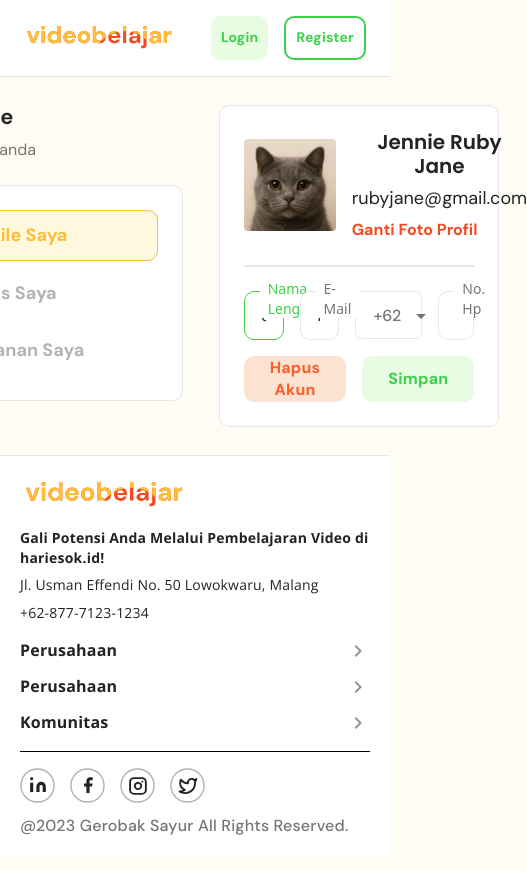
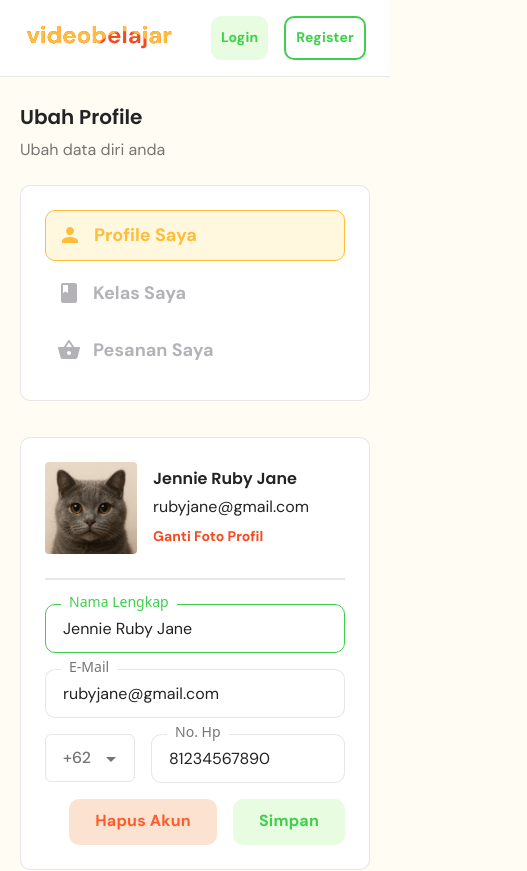
Before and after one commit to AlvitoBryan/Front-End-Intermediate-2A-ReactJS, a React (Vite) app: page /profile in a window 390 px wide. Shown: the top 871 px of the page, 527 px wide, since content can reach past the window. Built offline with nearby package versions, Linux system fonts and the light colour scheme.

Commit message:
⚡️ feat: completed responsive Profile page

```diff
--- a/src/components/Button.jsx
+++ b/src/components/Button.jsx
@@ -92,7 +92,7 @@ export const ButtonRegister = () => {
 
 export const ButtonSimpanProfile = () => {
   return (
-    <button className='flex h-[46px] flex-col justify-center items-center rounded-[10px] bg-[var(--Primary-100,_rgba(226,252,217,0.8))] p-[10px_26px] gap-[8px] text-[#3ECF4C] font-[DM_Sans] text-base font-bold leading-[140%] tracking-[0.2px] transition-colors duration-300 ease-linear hover:bg-[var(--Primary-Default,#3ECF4C)] hover:text-[var(--text-light-primary,#FFF)]'>
+    <button className='flex h-[46px] flex-col justify-center items-center rounded-[10px] bg-[var(--Primary-100,_rgba(226,252,217,0.8))] p-[10px_20px] 365vp:p-[10px_26px] gap-[8px] text-[#3ECF4C] font-[DM_Sans] text-base font-bold leading-[140%] tracking-[0.2px] transition-colors duration-300 ease-linear hover:bg-[var(--Primary-Default,#3ECF4C)] hover:text-[var(--text-light-primary,#FFF)]'>
       Simpan
     </button>
   )
@@ -100,7 +100,7 @@ export const ButtonSimpanProfile = () => {
 
 export const ButtonHapusProfile = () => {
   return (
-    <button className='flex h-[46px] flex-col justify-center items-center rounded-[10px] bg-[#FCE3D1] p-[10px_26px] gap-[8px] text-[#FF5C2B] font-[DM_Sans] text-base font-bold leading-[140%] tracking-[0.2px] transition-colors duration-300 ease-linear hover:bg-[#DB3D1F] hover:text-[var(--text-light-primary,#FFF)]'>
+    <button className='flex h-[46px] flex-col justify-center items-center rounded-[10px] bg-[#FCE3D1] p-[10px_20px] 365vp:p-[10px_26px] gap-[8px] text-[#FF5C2B] font-[DM_Sans] text-base font-bold leading-[140%] tracking-[0.2px] transition-colors duration-300 ease-linear hover:bg-[#DB3D1F] hover:text-[var(--text-light-primary,#FFF)]'>
       Hapus Akun
     </button>
   )
--- a/src/components/ProfileMain.jsx
+++ b/src/components/ProfileMain.jsx
@@ -6,31 +6,31 @@ const ProfileMain = () => {
                 <img className="flex w-[92px] h-[92px] flex-col justify-center items-center rounded-[4px] " src="/images/default_profile_pict.svg" alt="default_profile_pict"/>
 
                 <div className="flex flex-col items-start gap-[8px]">
-                    <h2 className="text-[#222325] text-center font-[Poppins] text-xl font-semibold leading-[120%]">Jennie Ruby Jane</h2>
-                    <h3 className="text-[#222325] text-center font-[DM_Sans] text-lg font-normal leading-[140%] tracking-[0.02px]">rubyjane@gmail.com</h3>
-                    <h3 className="text-[#F64920] text-center font-[DM_Sans] text-base font-bold leading-[140%] tracking-[0.02px]">Ganti Foto Profil</h3>
+                    <h2 className="text-[#222325] text-center font-[Poppins] text-base sm:text-xl font-semibold leading-[120%]">Jennie Ruby Jane</h2>
+                    <h3 className="text-[#222325] text-center font-[DM_Sans] text-base sm:text-lg font-normal leading-[140%] tracking-[0.02px]">rubyjane@gmail.com</h3>
+                    <h3 className="text-[#F64920] text-center font-[DM_Sans] text-sm sm:text-base font-bold leading-[140%] tracking-[0.02px]">Ganti Foto Profil</h3>
                 </div>
             </div>
 
             <hr className="h-[1px] w-full self-stretch border border-[rgba(58,53,65,0.12)]" />
 
             <form className="flex flex-col items-end gap-[16px] self-stretch">
-                <div className="flex items-start gap-[16px] self-stretch">
-                    <div className="relative w-full max-w-[264px]">
+                <div className="flex 1424vp:flex-row flex-col items-start gap-[16px] self-stretch">
+                    <div className="relative w-full 1424vp:max-w-[264px]">
                         <label className="absolute -top-3 left-4 bg-white px-2 text-[#3ECF4C] text-sm font-medium leading-[140%] tracking-[0.02px]">
                             Nama Lengkap
                         </label>
                         <input type="text" value="Jennie Ruby Jane" className="flex h-[49px] w-full p-[0px_17px] flex-col justify-center items-start self-stretch rounded-[10px] border-[1.5px] border-[#3ECF4C] bg-[#FFF] text-[#222325] font-[DM_Sans] text-base font-normal leading-[140%] tracking-[0.02px]"/>
                     </div>
 
-                    <div className="relative w-full max-w-[264px]">
+                    <div className="relative w-full 1424vp:max-w-[264px]">
                         <label className="absolute -top-3 left-4 bg-white px-2 text-[rgba(51,51,51,0.68)] text-sm font-medium leading-[140%] tracking-[0.02px]">
                             E-Mail
                         </label>
                         <input type="text" value="rubyjane@gmail.com" className="flex h-[49px] w-full p-[0px_17px] flex-col justify-center items-start self-stretch rounded-[10px] border-[1.5px] border-[rgba(58,53,65,0.12)] bg-[#FFF] text-[#222325] font-[DM_Sans] text-semibold font-normal leading-[140%] tracking-[0.02px]"/>
                     </div>
 
-                    <div className="flex flex-start gap-[16px] flex-1">
+                    <div className="flex flex-start w-full gap-[16px] flex-1">
                         <div className="w-full max-w-[90px]">
                             <div className="flex h-[48px] p-[0px_12px] flex-col items-start rounded-[6px] border border-[rgba(58,53,65,0.12)] bg-[#FF]">
                                 <div className="flex p-[12px_0px_12px_5px] items-center gap-[8px]">
@@ -40,7 +40,7 @@ const ProfileMain = () => {
                             </div>
                         </div>
 
-                        <div className="relative w-full max-w-[158px]">
+                        <div className="relative w-full 1424vp:max-w-[158px]">
                         <label className="absolute -top-3 left-4 bg-white px-2 text-[rgba(51,51,51,0.68)] text-sm font-medium leading-[140%] tracking-[0.02px]">
                             No. Hp
                         </label>
--- a/src/components/ProfileNavigation.jsx
+++ b/src/components/ProfileNavigation.jsx
@@ -1,11 +1,11 @@
 const ProfileNavigation = () => {
     return(
-        <div className="flex flex-col items-start gap-[24px]">
+        <div className="flex w-full 880vp:max-w-[292px] flex-col items-start gap-[24px]">
             <div className="flex flex-col items-start justify-center gap-[10px] self-stretch">
                 <h2 className="self-stretch text-[#222325] font-[Poppins] text-xl font-semibold leading-[120%]">Ubah Profile</h2>
                 <h3 className="self-stretch text-[rgba(51,51,51,0.68)] font-[DM_Sans] text-base font-normal leading-[140%] tracking-[0.02px]">Ubah data diri anda</h3>
             </div>
-            <div className="flex w-[292px] p-[24px] flex-col items-start gap-[8px] rounded-[10px] border border-[rgba(58,53,65,0.12)] bg-[#FFF]">
+            <div className="flex w-full p-[24px] flex-col items-start gap-[8px] rounded-[10px] border border-[rgba(58,53,65,0.12)] bg-[#FFF]">
                 <div className="flex p-[12px] items-start gap-[12px] self-stretch rounded-[10px] border border-[#FFBD3A] bg-[rgba(255,247,215,0.80)]">
                     <img className="flex items-start" src="/images/person_profiles.svg" alt="person_profile" />
                     <h2 className="flex text-[#FFBD3A] text-center font-[DM_Sans] text-lg font-bold leading-[140%] tracking-[0.02px]">Profile Saya</h2>
--- a/src/globals.css
+++ b/src/globals.css
@@ -5,6 +5,11 @@
 
 @import "tailwindcss";
 
+@theme {
+    --breakpoint-1424vp: 89rem;
+    --breakpoint-880vp: 55rem;
+    --breakpoint-365vp: 22.813rem;
+}
 
 * {
     box-sizing: border-box;
@@ -20,6 +25,7 @@ html, body, #root {
     margin: 0;
     padding: 0;
 }
+
 
 .scrollbar-hide::-webkit-scrollbar {
     display: none;
--- a/src/pages/profile/index.jsx
+++ b/src/pages/profile/index.jsx
@@ -6,7 +6,7 @@ const Profile = () => {
     return(
         <>
             <Navigation/>
-            <div className="flex w-full p-[28px_20px] md:p-[110px_120px] items-start justify-center gap-[36px]">
+            <div className="flex w-full flex-col 880vp:flex-row p-[28px_20px] md:p-[28px_55px] lg:p-[110px_120px] items-start justify-center gap-[36px]">
                 <ProfileNavigation/>
                 <ProfileMain/>
             </div>
```
